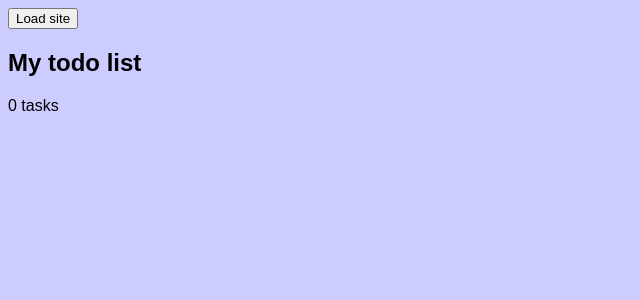
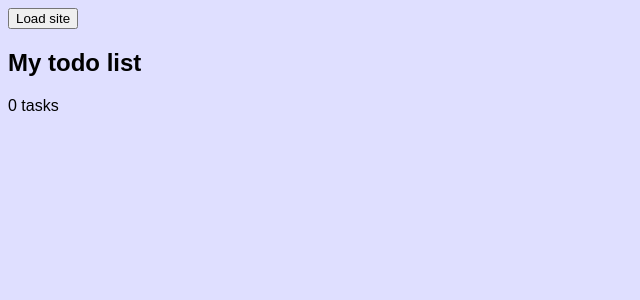
Before and after one commit to y0mbo/todo.txt, a React (Create React App) app: page / in a window 1280 px wide. Shown: the top 300 px of the page, without its empty margins (0-640 px from the left). Built offline with nearby package versions, Linux system fonts and the light colour scheme.

Commit message:
Changed backgroundcolor.

```diff
--- a/src/css/style.scss
+++ b/src/css/style.scss
@@ -1,4 +1,4 @@
-$colorx: #ccccff;
+$colorx: #dfdfff;
 
 body {
   background: $colorx;
```
